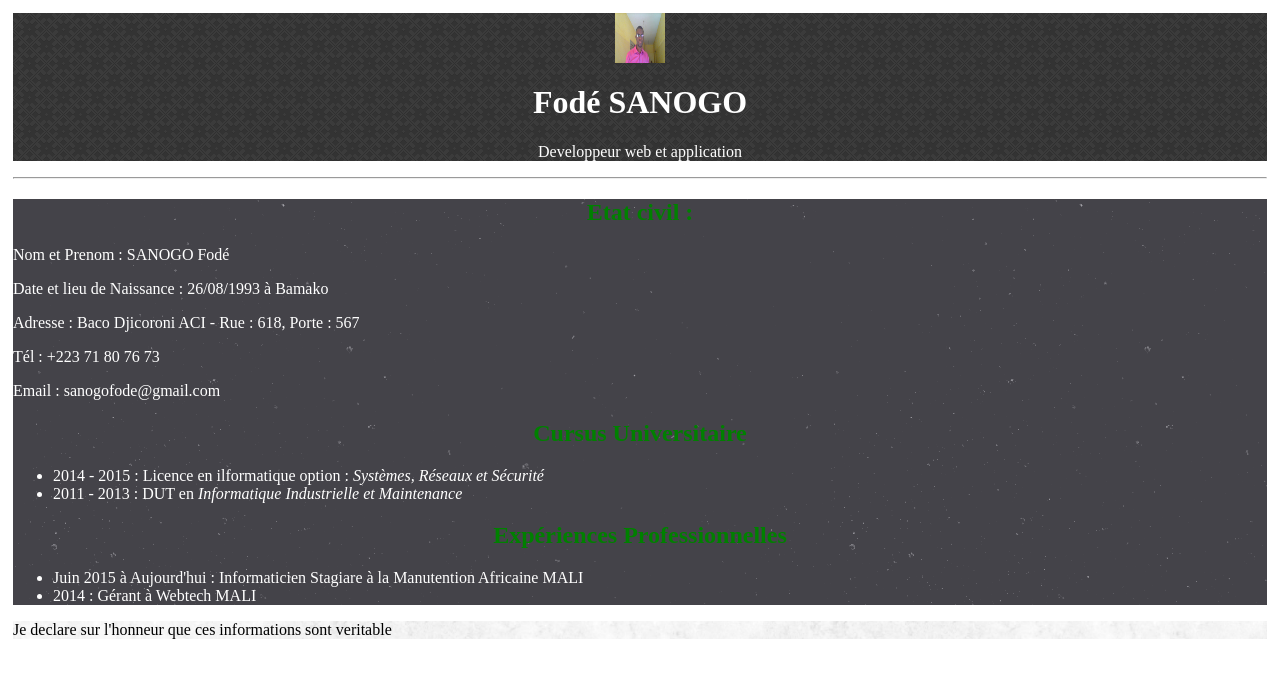
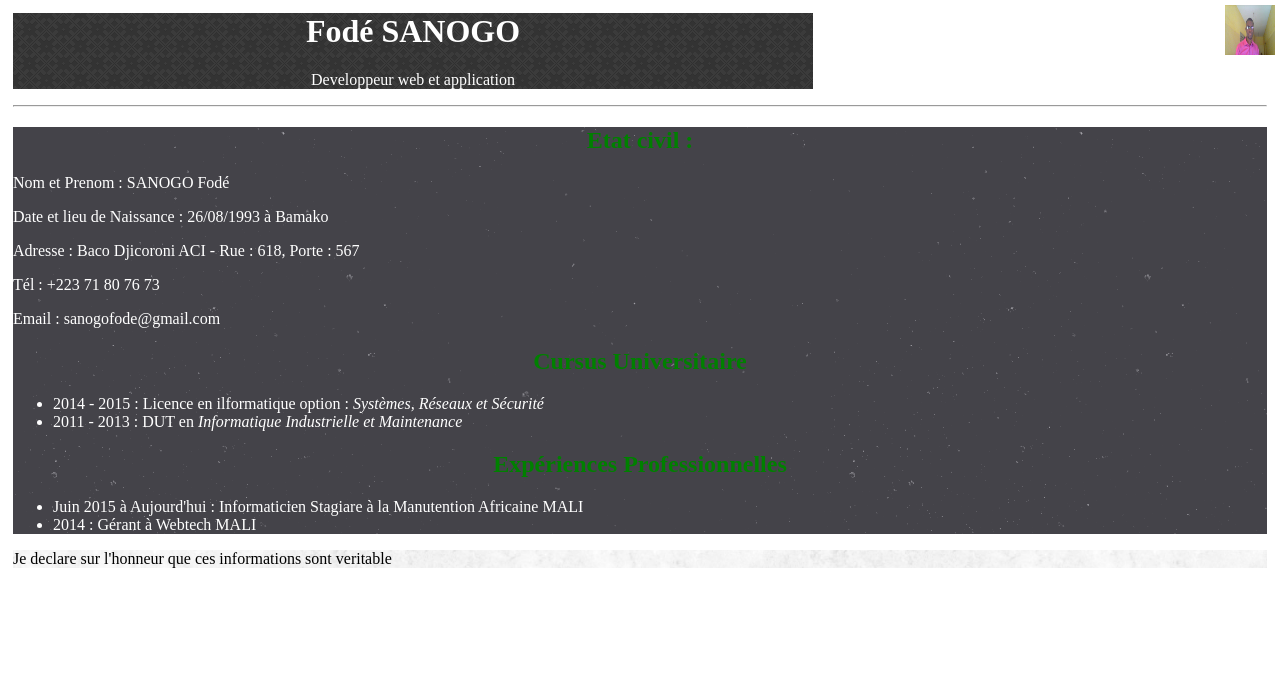
Before and after one commit to fode20144/Semaine-5, a plain HTML site: page index.html in a window 1280 px wide. Drawn offline with Linux system fonts and the light colour scheme.

Commit message:
MODIFICATION

```diff
--- a/style/style.css
+++ b/style/style.css
@@ -9,6 +9,14 @@ header
 {
     text-align : center;
     background-image : url("../images/dark_embroidery.png");
+    width : 800px;
+}
+
+header img
+{
+    position : absolute;
+    top : 5px;
+    right : 5px;
 }
 
 h2
```
